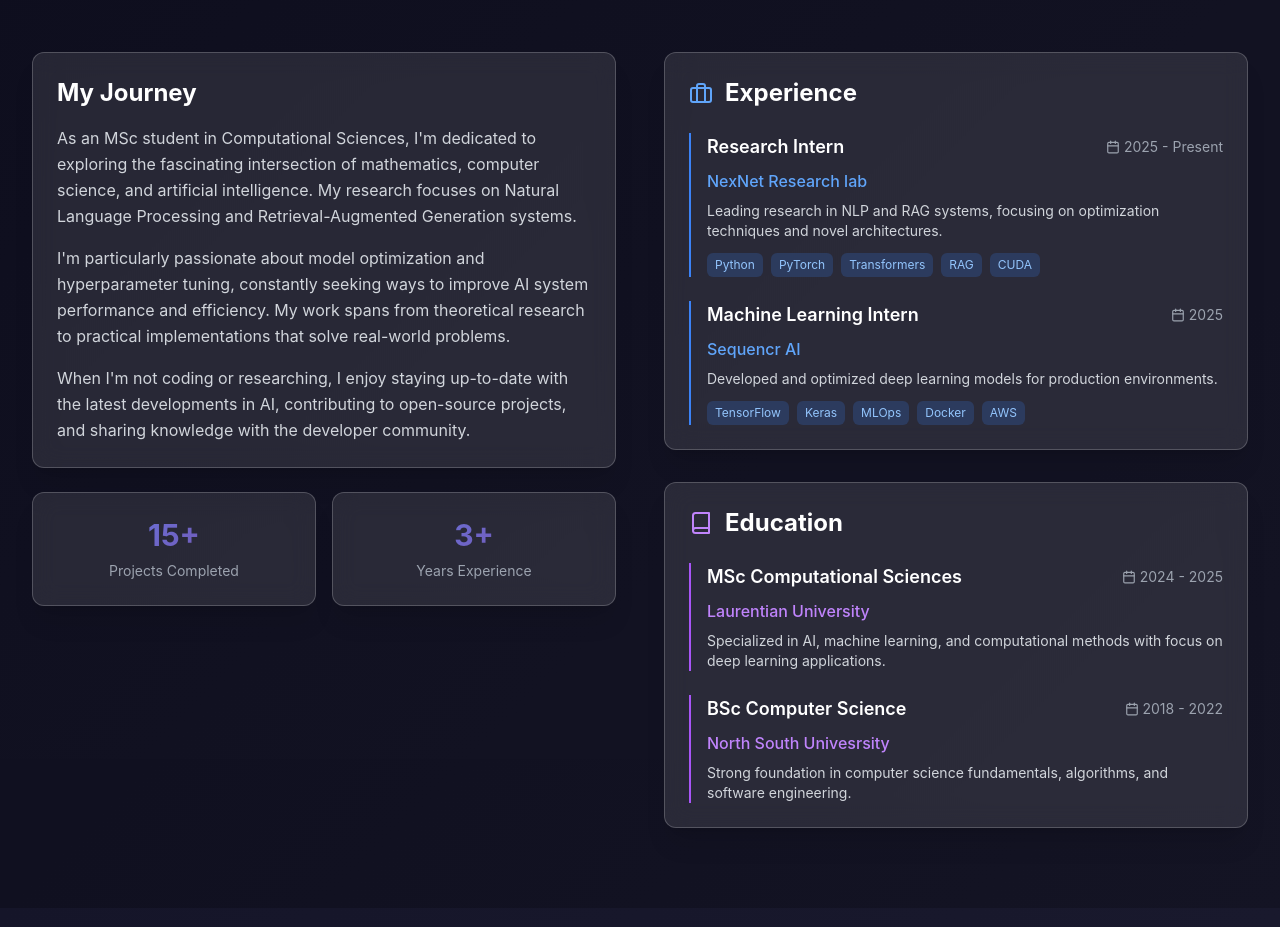
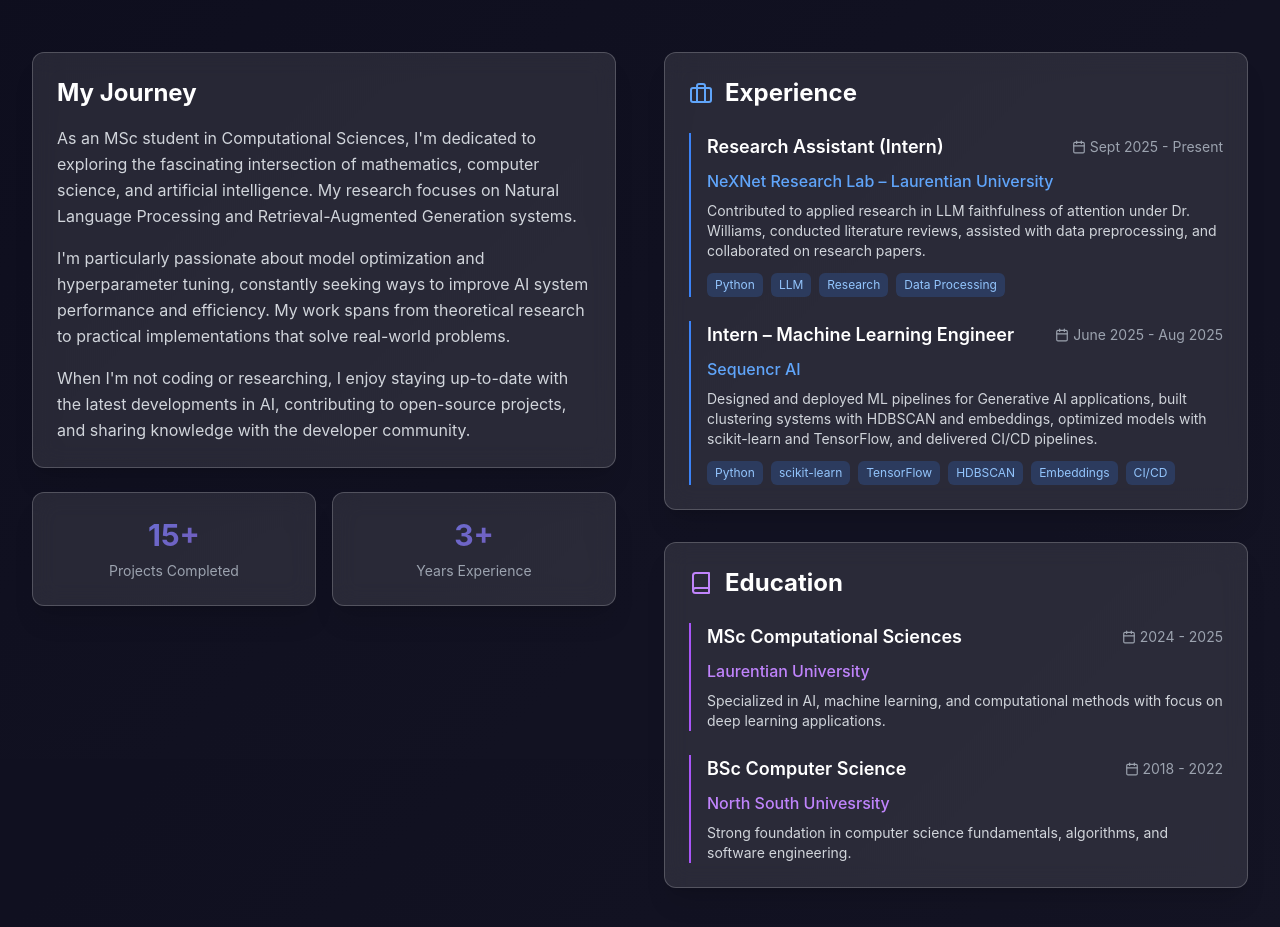
Before and after one commit to niloy37/portfolio, a Next.js app: page / in a window 1280 px wide. Shown: the part 1020-1947 px from the top of the page. Built offline with nearby package versions, Linux system fonts and the light colour scheme.

Commit message:
Update job descriptions with detailed experience information

```diff
--- a/data/personal.ts
+++ b/data/personal.ts
@@ -29,18 +29,18 @@
 
 export const experience = [
   {
-    title: "Research Intern",
-    company: "NexNet Research lab",
-    period: "2025 - Present",
-    description: "Leading research in NLP and RAG systems, focusing on optimization techniques and novel architectures.",
-    technologies: ["Python", "PyTorch", "Transformers", "RAG", "CUDA"]
+    title: "Research Assistant (Intern)",
+    company: "NeXNet Research Lab – Laurentian University",
+    period: "Sept 2025 - Present",
+    description: "Contributed to applied research in LLM faithfulness of attention under Dr. Williams, conducted literature reviews, assisted with data preprocessing, and collaborated on research papers.",
+    technologies: ["Python", "LLM", "Research", "Data Processing"]
   },
   {
-    title: "Machine Learning Intern",
+    title: "Intern – Machine Learning Engineer",
     company: "Sequencr AI",
-    period: "2025",
-    description: "Developed and optimized deep learning models for production environments.",
-    technologies: ["TensorFlow", "Keras", "MLOps", "Docker", "AWS"]
+    period: "June 2025 - Aug 2025",
+    description: "Designed and deployed ML pipelines for Generative AI applications, built clustering systems with HDBSCAN and embeddings, optimized models with scikit-learn and TensorFlow, and delivered CI/CD pipelines.",
+    technologies: ["Python", "scikit-learn", "TensorFlow", "HDBSCAN", "Embeddings", "CI/CD"]
   }
 ];
 
```
